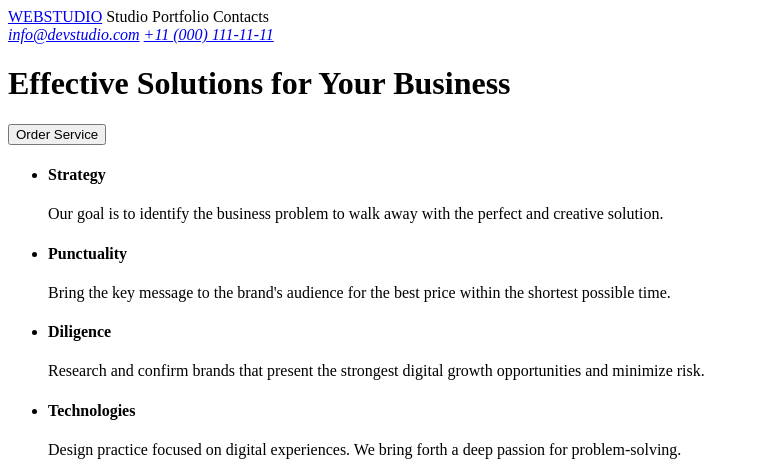
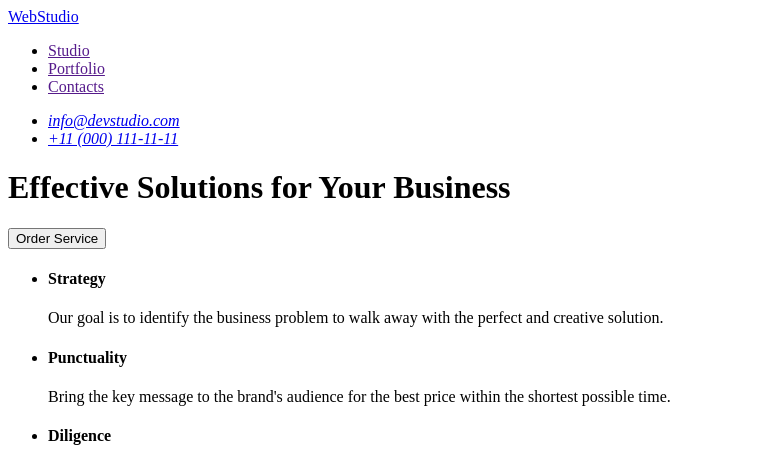
Before and after one commit to Ficefi/goit-markup-hw-01, a plain HTML site: page index.html in a window 1280 px wide. Shown: the top 463 px of the page, without its empty margins (0-759 px from the left). Drawn offline with Linux system fonts and the light colour scheme.

Commit message:
Update index.html

```diff
--- a/index.html
+++ b/index.html
@@ -10,11 +10,28 @@
 <body>
     <header>
         <nav>
-            <a href="/index.html">WEBSTUDIO</a> Studio Portfolio Contacts
+            <a href="./index.html">WebStudio</a>
+            <ul>
+                <li>
+                    <a href="">Studio</a>
+                </li>
+                <li>
+                    <a href="">Portfolio</a>
+                </li>
+                <li>
+                    <a href="">Contacts</a>
+                </li>
+            </ul>
         </nav>
         <address>
-            <a href="mailto:info@devstudio.com">info@devstudio.com</a>
-            <a href="tel:+11 (000) 111-11-11"> +11 (000) 111-11-11</a>
+            <ul>
+                <li>
+                    <a href="mailto:info@devstudio.com">info@devstudio.com</a>
+                </li>
+                <li>
+                    <a href="tel:+110001111111">+11 (000) 111-11-11</a>
+                </li>
+            </ul>
         </address>
     </header>
     <main>
@@ -88,13 +105,13 @@
                 </li>
             </ul>
         </section>
-        <footer>
-            <a href="/index.html">WEBSTUDIO</a>
-            <p>
-                Increase the flow of customers and sales for your business with digital marketing & growth solutions.
-            </p>
-        </footer>
     </main>
+    <footer>
+        <a href="/index.html">WebStudio</a>
+        <p>
+            Increase the flow of customers and sales for your business with digital marketing & growth solutions.
+        </p>
+    </footer>
 </body>
 
 </html>
```
